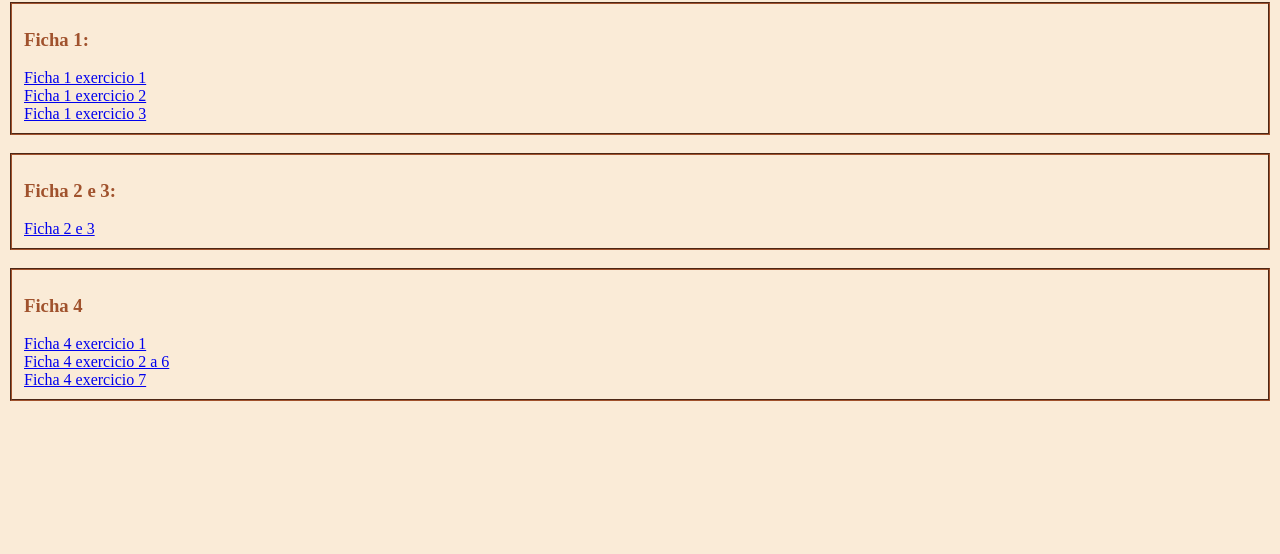
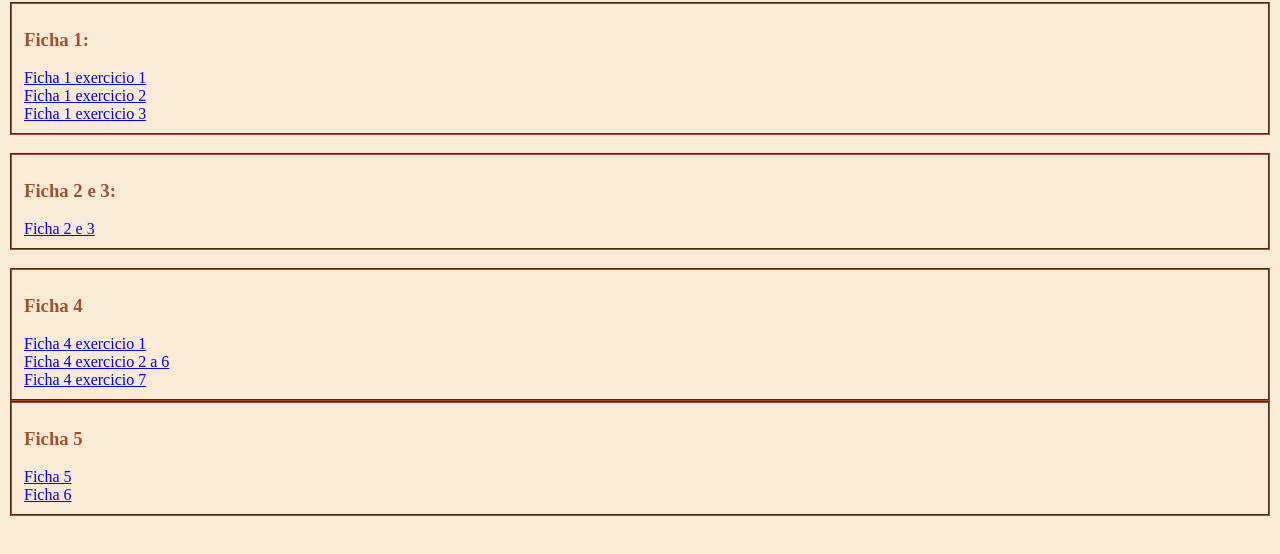
Before and after one commit to kaleberibeiro/kaleberibeiro.github.io, a plain HTML site: page index.html in a window 1280 px wide. Shown: the part 136-690 px from the top of the page. Drawn offline with Linux system fonts and the light colour scheme.

Commit message:
Update index.html

```diff
--- a/index.html
+++ b/index.html
@@ -23,5 +23,10 @@
             <a href="https://kaleberibeiro.github.io./ficha4/ficha4-2.html">Ficha 4 exercicio 2 a 6</a><br>
             <a href="https://kaleberibeiro.github.io./ficha4/tabela.html">Ficha 4 exercicio 7</a><br>
         </fieldset>
+        <fieldset>
+            <h3>Ficha 5</h3>
+            <a href="https://kaleberibeiro.github.io./ficha5/ficha5-1.html">Ficha 5</a><br>
+            <a href="https://kaleberibeiro.github.io./ficha6/ficha6.html">Ficha 6</a><br>
+        </fieldset>
     </body>
 </html>
```
